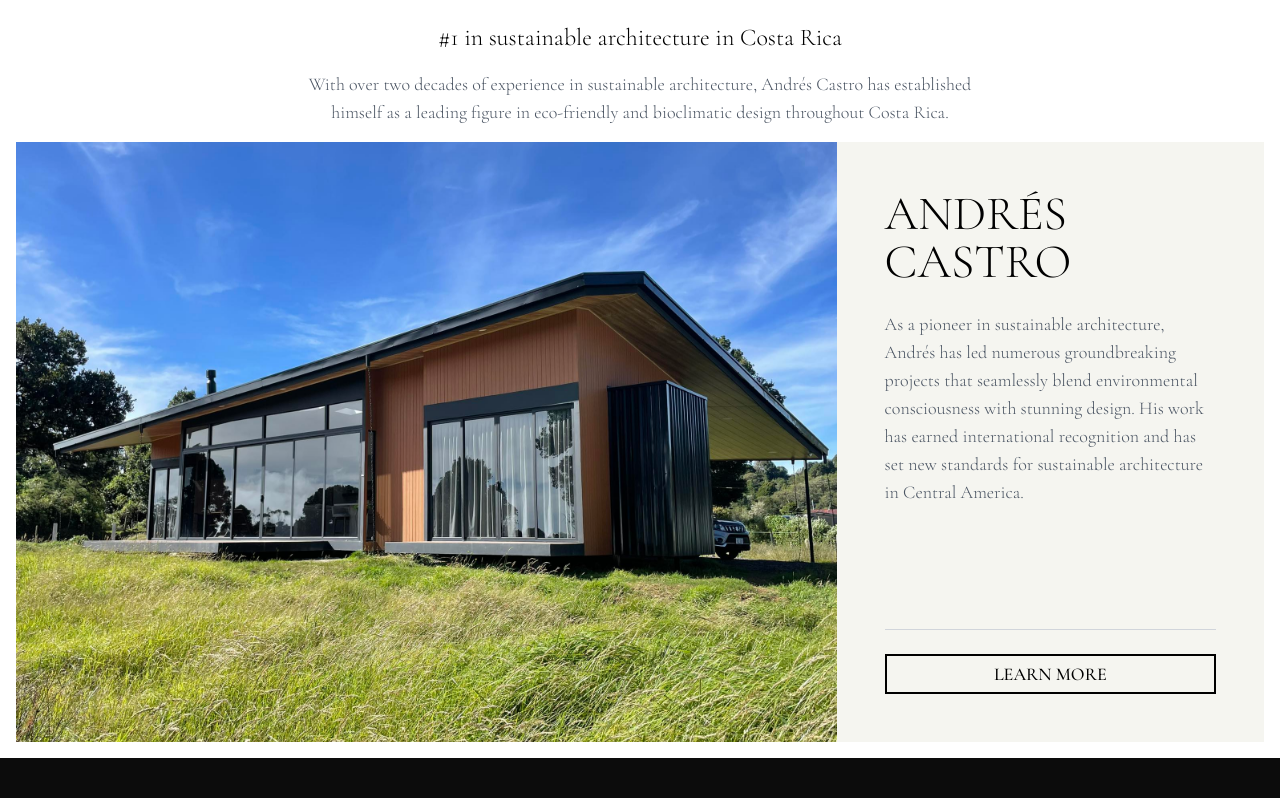
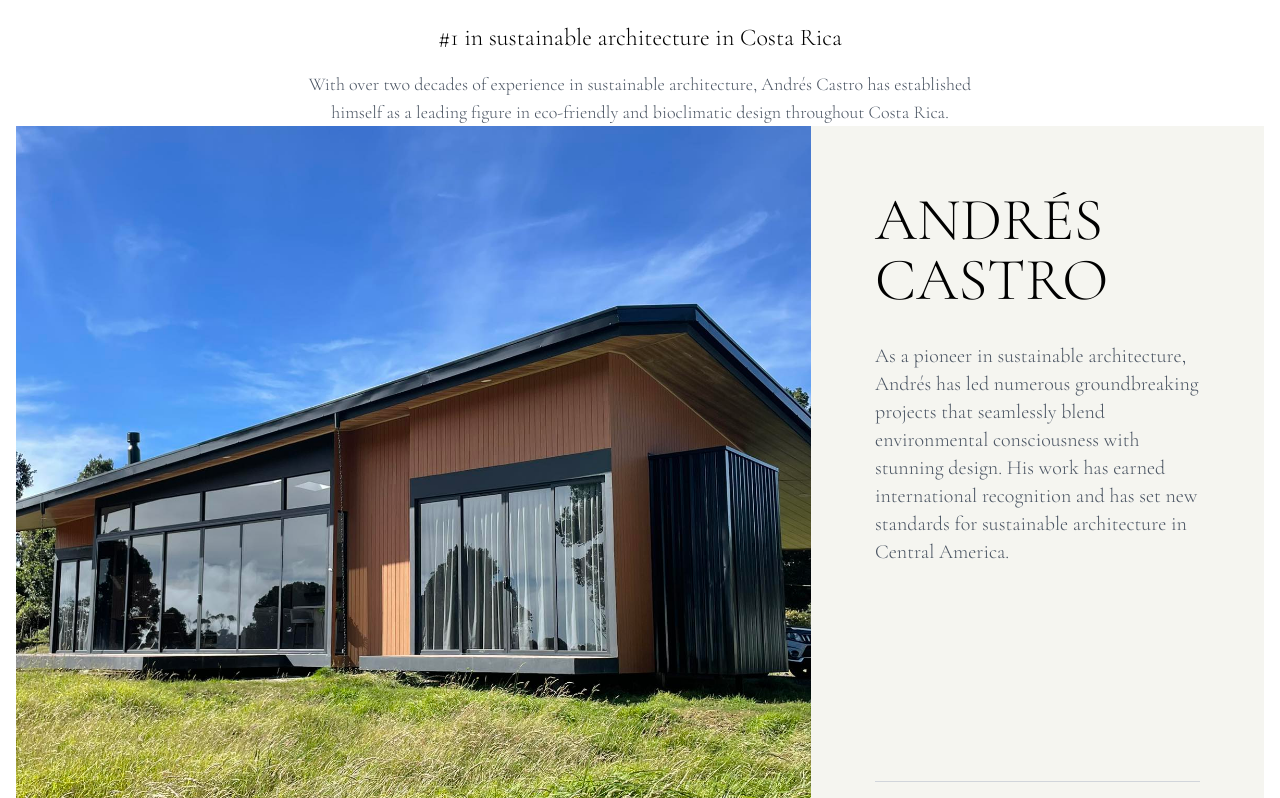
Before and after one commit to botflowlab/AndresCastroWebsite, a React (Vite) app: page / in a window 1280 px wide. Shown: the part 842-1640 px from the top of the page. Built offline with nearby package versions, Linux system fonts and the light colour scheme; a web font is replaced by a local one.

Commit message:
Update architect section sizing

```diff
--- a/src/components/sections/Architect.jsx
+++ b/src/components/sections/Architect.jsx
@@ -16,10 +16,10 @@ function Architect() {
       </div>
 
       {/* Two Column Layout */}
-      <div className="flex-1 flex items-center px-4 mt-0 ">
+      <div className="flex-1 flex items-center px-4 mt-0">
         <div className="container mx-auto flex flex-col md:flex-row h-full">
           {/* Left Column - Image */}
-          <div className="w-full md:w-[80%] h-[500px] md:h-[600px]">
+          <div className="w-full md:w-[85%] h-[600px] md:h-[800px]">
             <img
               src="/images/home/ac1.jpg"
               alt="Professional architect"
@@ -28,18 +28,18 @@ function Architect() {
           </div>
 
           {/* Right Column - Content */}
-          <div className="w-full md:w-[40%] bg-[#f5f5f0] p-4 sm:p-6 md:p-8 lg:p-12 flex flex-col justify-between h-[500px] md:h-[600px]">
+          <div className="w-full md:w-[45%] bg-[#f5f5f0] p-4 sm:p-6 md:p-12 lg:p-16 flex flex-col justify-between h-[600px] md:h-[800px]">
             <div>
-              <h2 className="text-2xl sm:text-3xl md:text-4xl lg:text-5xl font-light mb-4 md:mb-6">{t('architect.name')}</h2>
-              <p className="text-sm sm:text-base md:text-lg leading-relaxed mb-4 md:mb-6 text-gray-600 font-light">
+              <h2 className="text-3xl sm:text-4xl md:text-5xl lg:text-6xl font-light mb-6 md:mb-8">{t('architect.name')}</h2>
+              <p className="text-base sm:text-lg md:text-xl leading-relaxed mb-6 md:mb-8 text-gray-600 font-light">
                 {t('architect.description')}
               </p>
             </div>
             <div>
-              <hr className="border-t border-gray-300 mb-6" />
+              <hr className="border-t border-gray-300 mb-8" />
               <a
                 href="/arquitecto"
-                className="inline-block border-2 border-black px-2 py-1 text-base sm:text-lg font-medium hover:bg-black hover:text-white transition-all duration-300 text-center w-full"
+                className="inline-block border-2 border-black px-4 py-2 text-lg sm:text-xl font-medium hover:bg-black hover:text-white transition-all duration-300 text-center w-full"
               >
                 {t('architect.learnMore')}
               </a>
```
